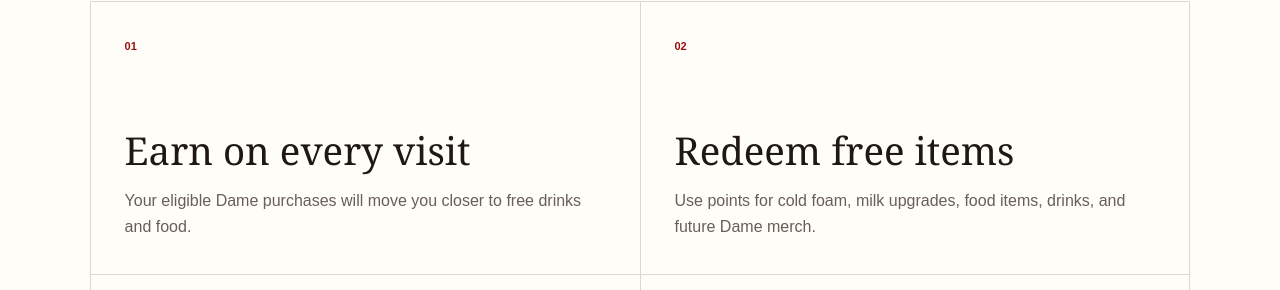
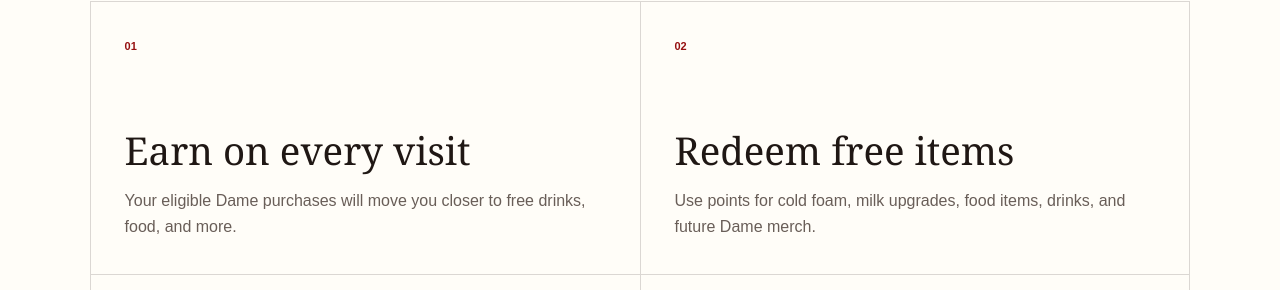
Before and after one commit to solanabryan60/dame-coffee-os, a Next.js app: page /rewards in a window 1280 px wide. Shown: the part 1284-1574 px from the top of the page. Built offline with nearby package versions, Linux system fonts and the light colour scheme; no server answers.

Commit message:
Expand rewards benefit message

```diff
--- a/app/rewards/page.tsx
+++ b/app/rewards/page.tsx
@@ -13,7 +13,7 @@
   {
     number: '01',
     title: 'Earn on every visit',
-    text: 'Your eligible Dame purchases will move you closer to free drinks and food.',
+    text: 'Your eligible Dame purchases will move you closer to free drinks, food, and more.',
   },
   {
     number: '02',
```
